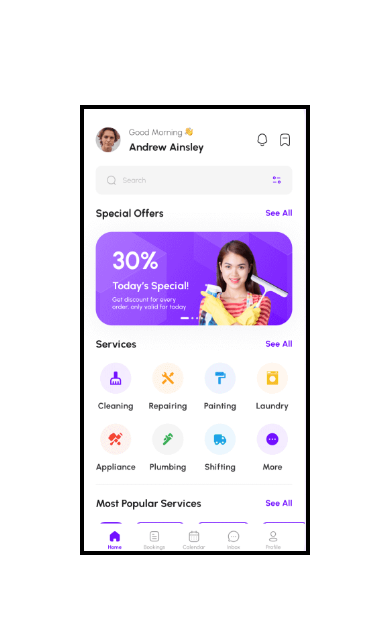
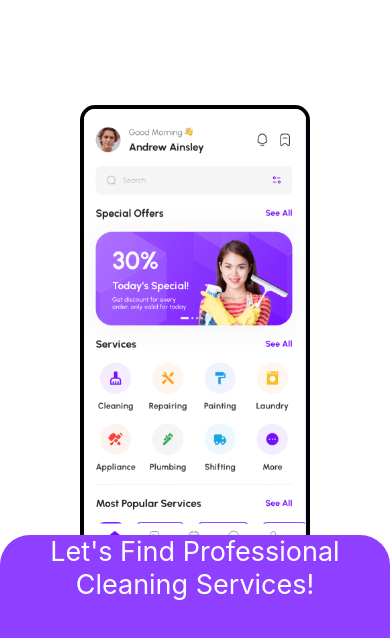
Before and after one commit to PapiCLY/Klossit_App, a React Native app: screen / in a window 390 px wide. Shown: the top 638 px of the page. Built offline with nearby package versions, Linux system fonts and the light colour scheme.

Commit message:
styling on font and login screen

```diff
--- a/App/Screens/LoginScreen/Login.jsx
+++ b/App/Screens/LoginScreen/Login.jsx
@@ -8,6 +8,11 @@ export default function Login() {
       <Image source={require('./../../../assets/images/login.png')}
         style={styles.loginImage}
       />
+      <View style={styles.subContainer}>
+        <Text style={{fontSize:27,color:Colors.WHITE, textAlign:'center'}}>
+            Let's Find Professional Cleaning Services!
+        </Text>
+      </View>
     </View>
   )
 }
@@ -19,5 +24,14 @@ const styles = StyleSheet.create({
         marginTop:70,
         borderWidth:4,
         borderColor:Colors.BLACK,
+        borderRadius:15
+    },
+    subContainer:{
+        width:'100%',
+        backgroundColor:Colors.PRIMARY,
+        height:'70%',
+        marginTop:-20,
+        borderTopLeftRadius:30,
+        borderTopRightRadius:30
     }
 })
--- a/App/Utils/Colors.js
+++ b/App/Utils/Colors.js
@@ -1,3 +1,5 @@
 export default{
-    BLACK: '#000000'
+    BLACK: '#000000',
+    PRIMARY:'#8E3FFF',
+    WHITE:'#FFFFFF'
 }
```
